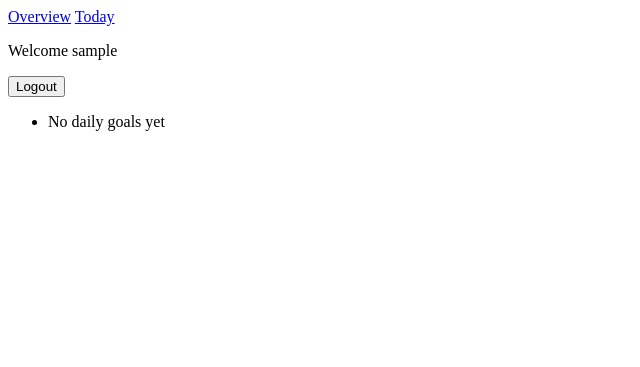
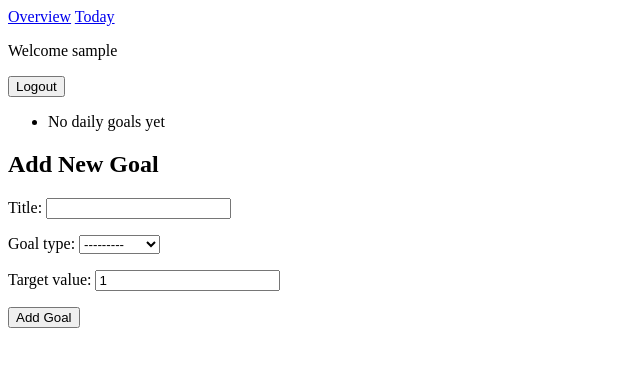
Before and after one commit to ReeceCrone/MileStone, a Django app: page /daygoals/ in a window 1280 px wide. Shown: the top 367 px of the page, without its empty margins (0-640 px from the left). Run offline with Django 5.2, Linux system fonts and the light colour scheme; the visitor is signed in with stand-in values (Sample User, id 1); data that the repository does not hold is empty.

Commit message:
created a form and added it to daygoals to allow for the creation of new goals

```diff
--- /dev/null
+++ b/mile_stone/goals/forms.py
@@ -0,0 +1,7 @@
+from django import forms
+from .models import Goal
+
+class GoalForm(forms.ModelForm):
+    class Meta:
+        model = Goal
+        fields = ['title', 'goal_type', 'target_value']
--- a/mile_stone/goals/templates/daygoals.html
+++ b/mile_stone/goals/templates/daygoals.html
@@ -12,10 +12,19 @@
         {{ x.title }} |
         {{ x.get_goal_type_display }} |
         Progress: {{ x.current_value }}/{{ x.target_value }}
+
       </li>
     {% empty %}
       <li>No daily goals yet</li>
     {% endfor %}
   </ul>
 
+  <h2>Add New Goal</h2>
+
+<form method="POST">
+  {% csrf_token %}
+  {{ form.as_p }}
+  <button type="submit">Add Goal</button>
+</form>
+
 {% endblock %}
--- a/mile_stone/goals/views.py
+++ b/mile_stone/goals/views.py
@@ -5,6 +5,7 @@
 from django.contrib.auth.forms import UserCreationForm
 from .models import Goal
 from django.contrib.auth import login
+from .forms import GoalForm
 
 @login_required
 def main(request):
@@ -13,13 +14,23 @@
 
 @login_required
 def dayGoals(request):
-    goals = Goal.objects.filter(user=request.user)
+    goals = Goal.objects.filter(user=request.user, goal_period="day")
 
-    context = {
-        "dailygoals": goals.filter(goal_period='day')
-    }
+    if request.method == "POST":
+        form = GoalForm(request.POST)
+        if form.is_valid():
+            goal = form.save(commit=False)
+            goal.user = request.user
+            goal.goal_period = "day"
+            goal.save()
+            return redirect("daygoals")
+    else:
+        form = GoalForm()
 
-    return render(request, 'daygoals.html', context)
+    return render(request, "daygoals.html", {
+        "dailygoals": goals,
+        "form": form,
+    })
 
 def register(request):
     if request.method == "POST":
```
